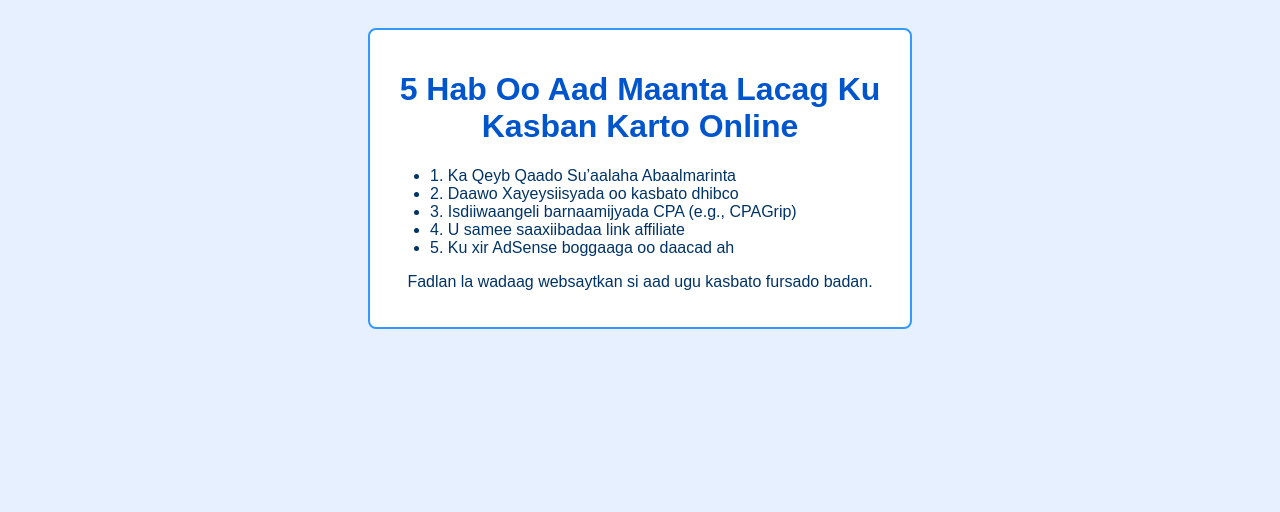
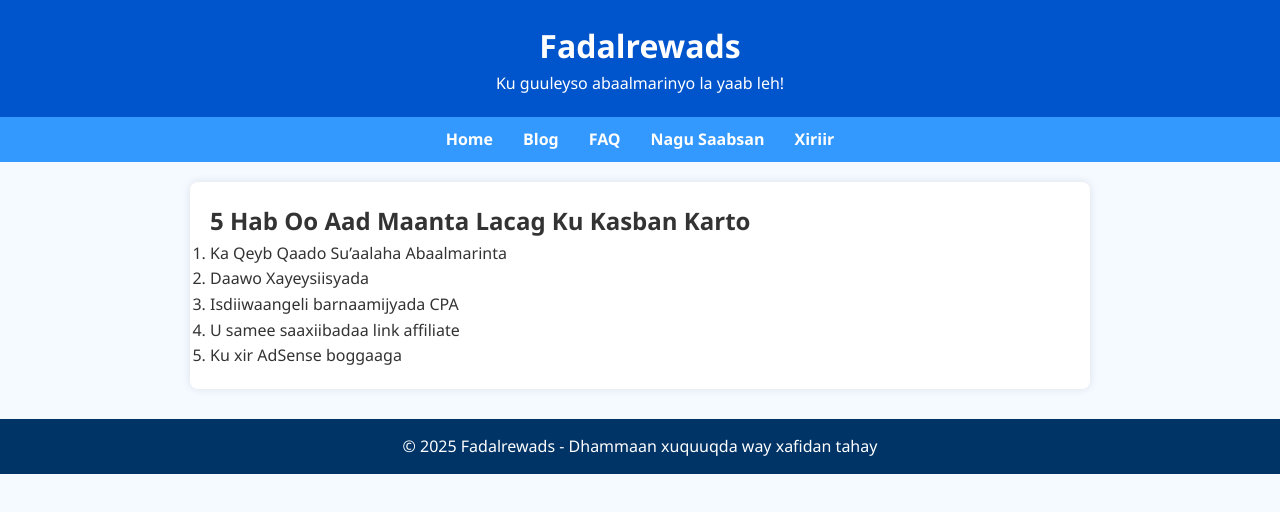
Before and after one commit to fadalstore/Fadalrewards, a plain HTML site: page blog.html in a window 1280 px wide. Drawn offline with Linux system fonts and the light colour scheme.

Commit message:
Add files via upload

```diff
--- a/blog.html
+++ b/blog.html
@@ -1,22 +1,37 @@
-
 <!DOCTYPE html>
 <html lang="so">
 <head>
     <meta charset="UTF-8">
-    <title>Blog - Fadalrewads</title>
+    <title>Blog</title>
     <link rel="stylesheet" href="style.css">
+    <link rel="icon" href="favicon.ico" type="image/x-icon">
 </head>
 <body>
+    <header>
+        <h1>Fadalrewads</h1>
+        <p>Ku guuleyso abaalmarinyo la yaab leh!</p>
+    </header>
+    <nav>
+        <a href="index.html">Home</a>
+        <a href="blog.html">Blog</a>
+        <a href="faq.html">FAQ</a>
+        <a href="about.html">Nagu Saabsan</a>
+        <a href="contact.html">Xiriir</a>
+    </nav>
     <div class="container">
-        <h1>5 Hab Oo Aad Maanta Lacag Ku Kasban Karto Online</h1>
-        <ul style="text-align:left">
-            <li>1. Ka Qeyb Qaado Su’aalaha Abaalmarinta</li>
-            <li>2. Daawo Xayeysiisyada oo kasbato dhibco</li>
-            <li>3. Isdiiwaangeli barnaamijyada CPA (e.g., CPAGrip)</li>
-            <li>4. U samee saaxiibadaa link affiliate</li>
-            <li>5. Ku xir AdSense boggaaga oo daacad ah</li>
-        </ul>
-        <p>Fadlan la wadaag websaytkan si aad ugu kasbato fursado badan.</p>
+
+        <h2>5 Hab Oo Aad Maanta Lacag Ku Kasban Karto</h2>
+        <ol>
+            <li>Ka Qeyb Qaado Su’aalaha Abaalmarinta</li>
+            <li>Daawo Xayeysiisyada</li>
+            <li>Isdiiwaangeli barnaamijyada CPA</li>
+            <li>U samee saaxiibadaa link affiliate</li>
+            <li>Ku xir AdSense boggaaga</li>
+        </ol>
+
     </div>
+    <footer>
+        <p>&copy; 2025 Fadalrewads - Dhammaan xuquuqda way xafidan tahay</p>
+    </footer>
 </body>
 </html>
--- a/style.css
+++ b/style.css
@@ -1,27 +1,65 @@
 
+* {
+  box-sizing: border-box;
+  margin: 0;
+  padding: 0;
+}
 body {
-    font-family: Arial, sans-serif;
-    background: #e6f0ff;
-    color: #003366;
+  font-family: 'Segoe UI', Tahoma, Geneva, Verdana, sans-serif;
+  background-color: #f4faff;
+  color: #333;
+  line-height: 1.6;
+}
+header {
+  background: #0055cc;
+  color: #fff;
+  padding: 20px 0;
   text-align: center;
-    padding: 20px;
+}
+nav {
+  display: flex;
+  justify-content: center;
+  background: #3399ff;
+  padding: 10px 0;
+}
+nav a {
+  color: white;
+  margin: 0 15px;
+  text-decoration: none;
+  font-weight: bold;
+}
+nav a:hover {
+  text-decoration: underline;
 }
 .container {
-    max-width: 500px;
-    margin: auto;
-    background: #ffffff;
+  max-width: 900px;
+  margin: 20px auto;
   padding: 20px;
+  background: white;
   border-radius: 8px;
-    border: 2px solid #3399ff;
+  box-shadow: 0 0 10px rgba(0,0,0,0.1);
 }
-h1, h2 {
-    color: #0055cc;
+footer {
+  background: #003366;
+  color: white;
+  text-align: center;
+  padding: 15px;
+  margin-top: 30px;
+}
+@media (max-width: 600px) {
+  nav {
+    flex-direction: column;
+  }
+  nav a {
+    margin: 10px 0;
+  }
 }
 button {
   background-color: #3399ff;
   color: white;
   border: none;
   padding: 10px 20px;
+  margin-top: 20px;
   border-radius: 4px;
   font-size: 16px;
   cursor: pointer;
```
Also changed, not shown: about.html (+20 -5 lines), congrats.html (+18 -2 lines), contact.html (+31 -1 lines), disclaimer.html (+28 -1 lines), faq.html (+21 -5 lines), index.html (+19 -6 lines), privacy.html (+28 -1 lines), terms.html (+28 -1 lines). Lines whose indentation alone changed are shown as unchanged.
